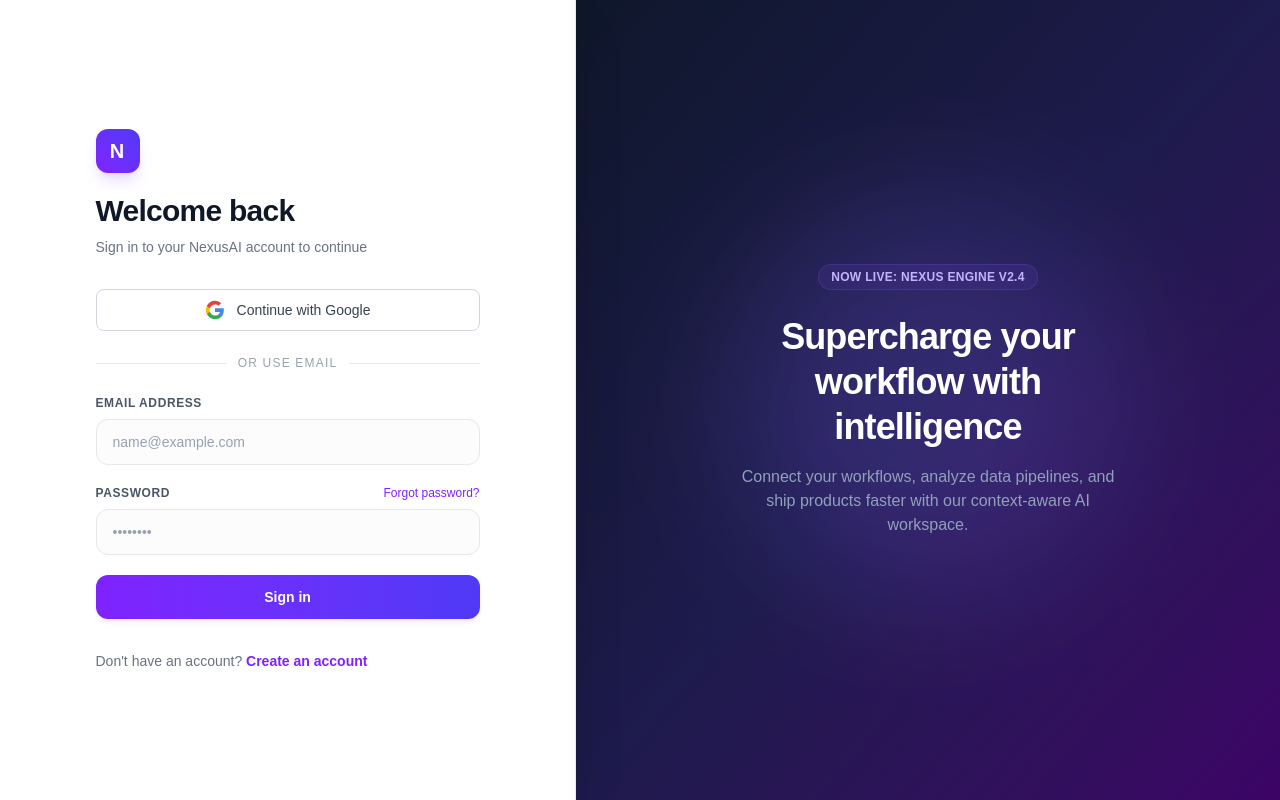
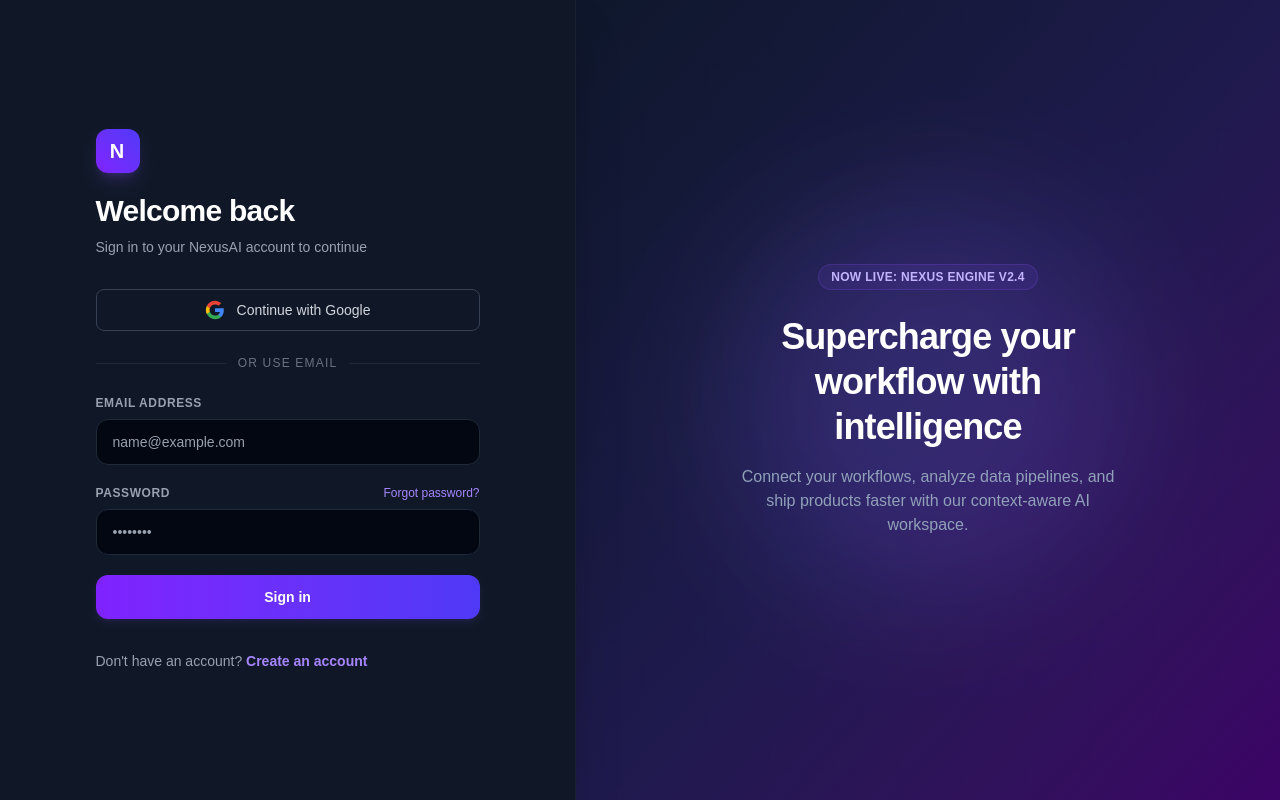
Before and after one commit to Treshy-elias/nexusai, a Next.js app: page /login in a window 1280 px wide. Built offline with nearby package versions, Linux system fonts and the light colour scheme.

Commit message:
fix: dark mode toggle for Tailwind v4

```diff
--- a/app/globals.css
+++ b/app/globals.css
@@ -1,4 +1,5 @@
 @import "tailwindcss";
+@variant dark (&:where(.dark, .dark *));
 
 :root {
   --background: #ffffff;
--- a/app/layout.tsx
+++ b/app/layout.tsx
@@ -24,7 +24,7 @@
   children: React.ReactNode
 }) {
   return (
-    <html lang="en" suppressHydrationWarning>
+    <html lang="en" className="dark" suppressHydrationWarning>
       <body className={`${geistSans.variable} ${geistMono.variable} antialiased h-full`}>
         <ThemeProvider>
           {children}
--- a/components/providers/ThemeProvider.tsx
+++ b/components/providers/ThemeProvider.tsx
@@ -16,20 +16,28 @@
   const [theme, setTheme] = useState<Theme>('dark')
 
   useEffect(() => {
-    const stored = localStorage.getItem('theme') as Theme
-    if (stored) {
-      setTheme(stored)
-      document.documentElement.classList.toggle('dark', stored === 'dark')
+    const stored = localStorage.getItem('theme') as Theme | null
+    const initial = stored || 'dark'
+    setTheme(initial)
+    applyTheme(initial)
+  }, [])
+
+  function applyTheme(t: Theme) {
+    const root = document.documentElement
+    if (t === 'dark') {
+      root.classList.add('dark')
+      root.classList.remove('light')
     } else {
-      document.documentElement.classList.add('dark')
+      root.classList.add('light')
+      root.classList.remove('dark')
     }
-  }, [])
+  }
 
   function toggleTheme() {
     const next = theme === 'dark' ? 'light' : 'dark'
     setTheme(next)
     localStorage.setItem('theme', next)
-    document.documentElement.classList.toggle('dark', next === 'dark')
+    applyTheme(next)
   }
 
   return (
```
